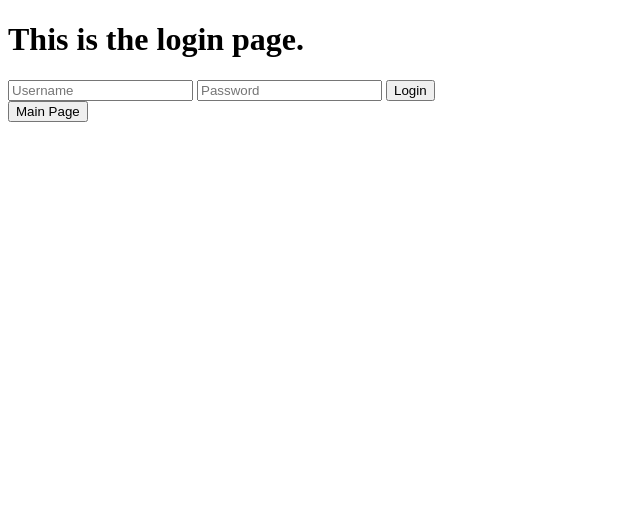
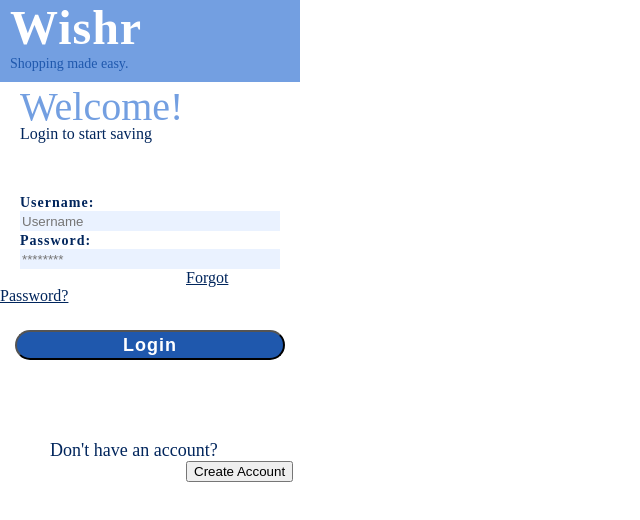
Before and after one commit to kwulf40/Wishr, a browser extension: page login.html in a window 1280 px wide. Shown: the whole page, without its empty margins (0-640 px from the left). Drawn offline with Linux system fonts and the light colour scheme.

Commit message:
Updated File structure, merged new HTML and CSS

```diff
--- /dev/null
+++ b/Login.css
@@ -0,0 +1,142 @@
+body,html,h1,h3, welcome, LoginNote{
+    margin: 0px;
+}
+
+header{
+    background-color: #739FE1;
+    padding: 0px;
+    text-align: Left;
+    margin-bottom: 7px;
+}
+h1{
+    color: white;
+    font-weight: 700;
+    font-size: 48px;
+    letter-spacing: 1px;
+    margin-bottom: 0px;
+    height: 48px;
+    padding-left: 10px;
+
+}
+h3{
+    color: #1F58AD;
+    letter-spacing: 0px;
+    font-size: 14px;
+    font-weight: 500;
+    padding-top: 0px;
+    margin-top: 0;
+    padding-left: 10px;
+    padding-top: 8px;
+    padding-bottom: 10px;
+
+}
+welcome{
+    color: #739FE1;
+    font-weight: 500;
+    font-size: 40px;
+    letter-spacing: 0px;
+    height: 0px;
+    padding-left: 20px;
+    line-height: 36px;
+    padding-top: 50px;
+}
+LoginNote{
+    color: #00255C;
+    height: 0px;
+    letter-spacing: 0px;
+    font-size: 16px;
+    font-weight:500;
+    padding-left: 20px;
+    margin-bottom: 50px;
+
+}
+user{
+    color: #00255C;
+    font-size: 14px;
+    font-weight: 600;
+    letter-spacing: 1px;
+    margin-bottom: 0px;
+    padding-left: 20px;
+
+
+}
+pass{
+    color: #00255C;
+    font-size: 14px;
+    font-weight: 600;
+    letter-spacing: 1px;
+    padding-left: 20px;
+    margin-top: 20px;
+}
+.LoginBox input[name="username"]{
+    background-color:#EAF2FF;
+    border-color: #EAF2FF;
+    border-style: none;
+    height: 20px;
+    margin-left: 20px;
+    margin-right: 20px;
+    box-sizing: border-box;
+    width: calc(100% - 40px);
+}
+.LoginBox input[name="password"]{
+    background-color:#EAF2FF;
+    border-color: #EAF2FF;
+    border-style: none;
+    height: 20px;
+    margin-left: 20px;
+    margin-right: 20px;
+    box-sizing: border-box;
+    width: calc(100% - 40px);
+}
+
+a{
+    color: #00255C;
+    text-align: right;
+    padding-left: 186px;
+    margin-right: 20px;
+    box-sizing: border-box;
+    width: calc(100% - 40px);
+
+}
+.LoginBox input[name="login"]{
+    background:#1F58AD;
+    border-radius: 20px;
+    width:90%;
+    height: 30px;
+    text-align: center;
+    margin-left: 5%;
+    margin-right: 5%;
+    color: white;
+    letter-spacing: 1px;
+    font-size: 18px;
+    font-weight: bold;
+    padding-top: 3px;
+    padding-bottom: 7px;
+    margin-top: 25px;
+    margin-bottom: 80px;
+}
+signUpTxt{
+    color: #00255C;
+    text-align: center;
+    margin-left: 50px;
+    margin-right: 50px;
+    font-size: 18px ;
+    font-weight: 500;
+}
+.SignUp input[name="signup"]{
+    background:#1F58AD;
+    border-radius: 20px;
+    width:90%;
+    height: 30px;
+    text-align: center;
+    margin-left: 5%;
+    margin-right: 5%;
+    color: white;
+    letter-spacing: 1px;
+    font-size: 18px;
+    font-weight: bold;
+    padding-top: 3px;
+    padding-bottom: 7px;
+    margin-top: 5px;
+    margin-bottom: 80px;
+}
--- /dev/null
+++ b/SignUp.css
@@ -0,0 +1,110 @@
+body,html,h1,h3, welcome, SignUpNote{
+    margin: 0px;
+}
+
+header{
+    background-color: #739FE1;
+    padding: 0px;
+    text-align: Left;
+    margin-bottom: 7px;
+}
+h1{
+    color: white;
+    font-weight: 700;
+    font-size: 48px;
+    letter-spacing: 1px;
+    margin-bottom: 0px;
+    height: 48px;
+    padding-left: 10px;
+}
+h3{
+    color: #1F58AD;
+    letter-spacing: 0px;
+    font-size: 14px;
+    font-weight: 500;
+    padding-top: 0px;
+    margin-top: 0;
+    padding-left: 10px;
+    padding-top: 8px;
+    padding-bottom: 10px;
+}
+welcome{
+    color: #739FE1;
+    font-weight: 500;
+    font-size: 40px;
+    letter-spacing: 0px;
+    height: 0px;
+    padding-left: 20px;
+    line-height: 36px;
+    padding-top: 50px;
+}
+SignUpNote{
+    color: #00255C;
+    height: 0px;
+    letter-spacing: 0px;
+    font-size: 16px;
+    font-weight:500;
+    padding-left: 20px;
+    margin-bottom: 50px;
+}
+user{
+    color: #00255C;
+    font-size: 14px;
+    font-weight: 600;
+    letter-spacing: 1px;
+    margin-bottom: 0px;
+    padding-left: 20px;
+}
+pass{
+    color: #00255C;
+    font-size: 14px;
+    font-weight: 600;
+    letter-spacing: 1px;
+    padding-left: 20px;
+    margin-top: 20px;
+}
+.SignUpBox input[name="usern"]{
+    background-color:#EAF2FF;
+    border-color: #EAF2FF;
+    border-style: none;
+    height: 20px;
+    margin-left: 20px;
+    margin-right: 20px;
+    box-sizing: border-box;
+    width: calc(100% - 40px);
+}
+.SignUpBox input[name="passw"]{
+    background-color:#EAF2FF;
+    border-color: #EAF2FF;
+    border-style: none;
+    height: 20px;
+    margin-left: 20px;
+    margin-right: 20px;
+    box-sizing: border-box;
+    width: calc(100% - 40px);
+}
+a{
+    color: #00255C;
+    text-align: right;
+    padding-left: 186px;
+    margin-right: 20px;
+    box-sizing: border-box;
+    width: calc(100% - 40px);
+}
+.SignUpBox input[name="signup"]{
+    background:#1F58AD;
+    border-radius: 20px;
+    width:90%;
+    height: 30px;
+    text-align: center;
+    margin-left: 5%;
+    margin-right: 5%;
+    color: white;
+    letter-spacing: 1px;
+    font-size: 18px;
+    font-weight: bold;
+    padding-top: 3px;
+    padding-bottom: 7px;
+    margin-top: 150px;
+    margin-bottom: 80px;
+}
--- a/login.html
+++ b/login.html
@@ -1,23 +1,53 @@
 <!DOCTYPE html>
-<html lang = "en">
+<html lang="en">
+    <link rel="stylesheet"  href = "Login.css"/>
   <head>
 	<meta charset = "UTF-8">
     <meta name="viewport" content="width=device-width, initial-scale=1">
-        <title>Login Page</title>
     <style>
+      body {
+        width: 300px;
+        height: 500px;
+      }
+    </style>
+    <title>Wishr</title>
+    <header>
+        <h1>Wishr</h1>
+        <h3>Shopping made easy.</h3>
+    </header>
+  </head>
+  <body>
+      <welcome>Welcome!</welcome>
+      <br>
+      <LoginNote>Login to start saving </LoginNote>
+      <p>
+          <br>
+      </p>
+      <div class = "LoginBox">
+        <form>
+            <user>Username:</user>
+            <br>
+            <input type="username" name="username" id="username" placeholder="Username">
+            <br>
+            <pass>Password:</pass>
+            <br>
+            <input type="password" name="password" id="password" placeholder="********"> <br>
+            <a href="#"> Forgot Password?</a>
+            <input id="login" type="submit" name="login" value="Login">
+        </form>
+        </div>
 
-        </style>
-    </head>
+        <!--FOR FRONTEND:
+        Had to reformat the button call syntax,
+        and unfortunately that broke the styling on this button-->
+        <div class = "SignUp">
+            <form>
+                <signUpTxt>Don't have an account?</signUpTxt>
+                <br>
+            </form>
+            <a href="./createAccount.html"><button type="submit" name="create" value="Sign Up">Create Account</button></a>
+            </div>
 
-    <body>
-        <h1>This is the login page.</h1>
-        <form>
-            <input type="username" name="username" id="username" placeholder="Username">
-            <input type="password" name="password" id="password" placeholder="Password">
-            <button id="login", type="submit">Login</button>
-        </form>
     <script src="loginScript.js"></script>
-
-        <a href="./mainPage.html"><button>Main Page</button></a>
   </body>
 </html>
```
Also changed, not shown: createAccount.html (+36 -9 lines), mainPage.html (deleted, +0 -22 lines), UNUSED_content.js (renamed from content.js), UNUSED_popup.html (renamed from popup.html), UNUSED_popup.js (renamed from popup.js), manifest.json. Lines whose indentation alone changed are shown as unchanged.
